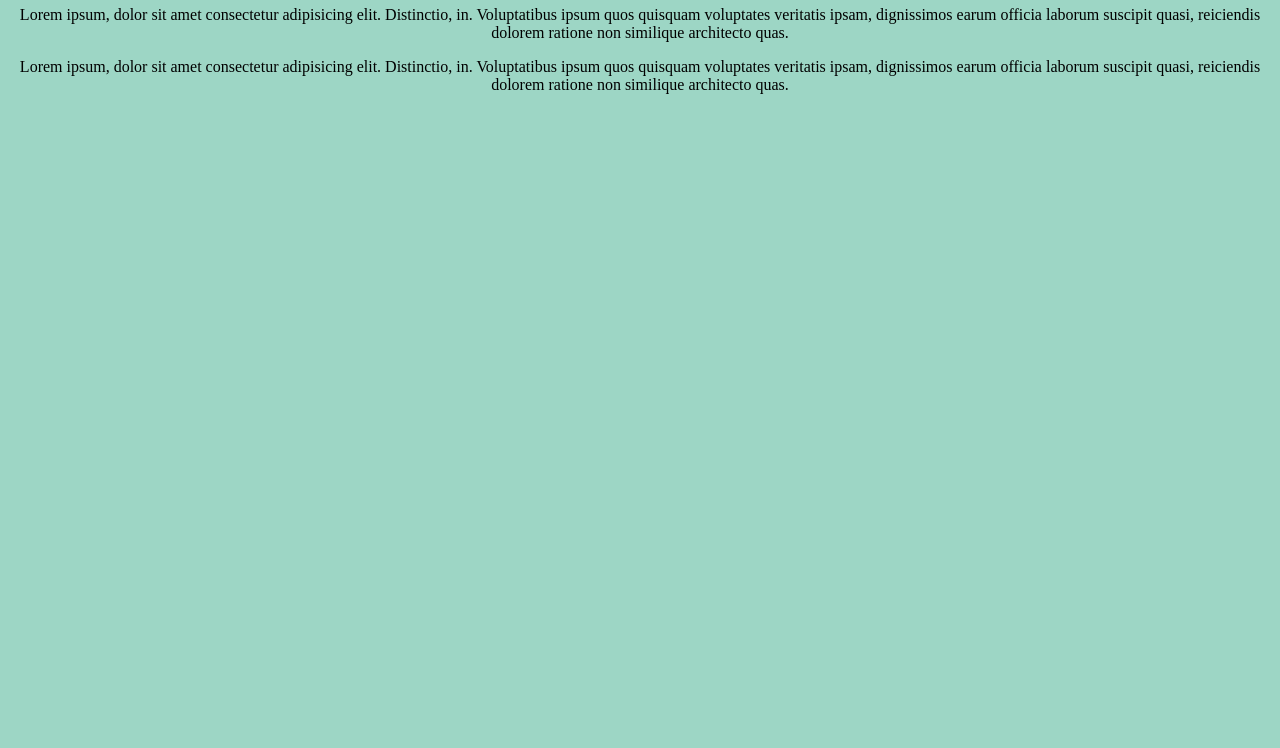
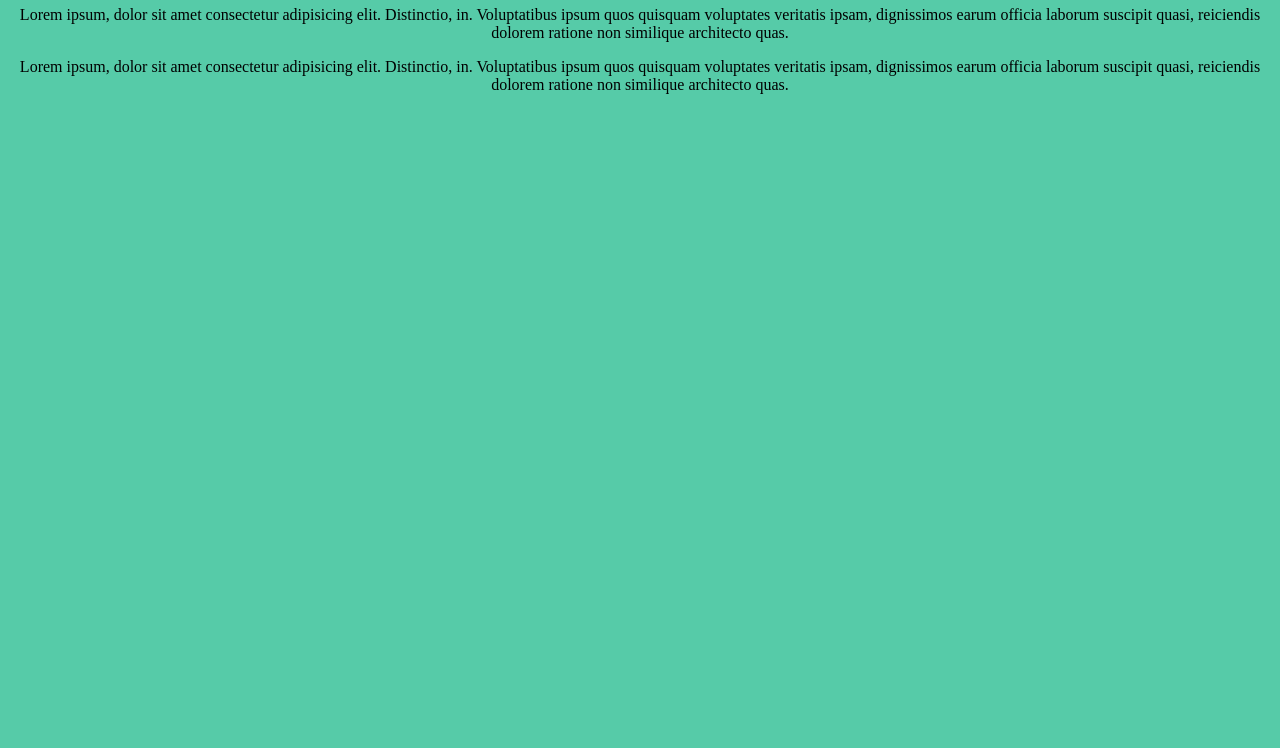
Before and after one commit to VallabhD/VallabhD.github.io, a plain HTML site: page index.html in a window 1280 px wide. Shown: the part 52-800 px from the top of the page. Drawn offline with Linux system fonts and the light colour scheme.

Commit message:
background_changed

```diff
--- a/styles.css
+++ b/styles.css
@@ -1,5 +1,5 @@
 body {
     margin: 0;
-    background: rgb(157, 214, 197);
+    background:rgb(86, 203, 168);
     text-align: center;
 }
```
